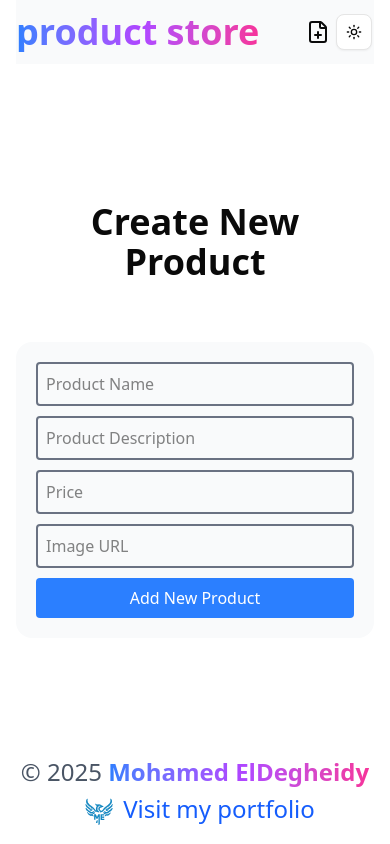
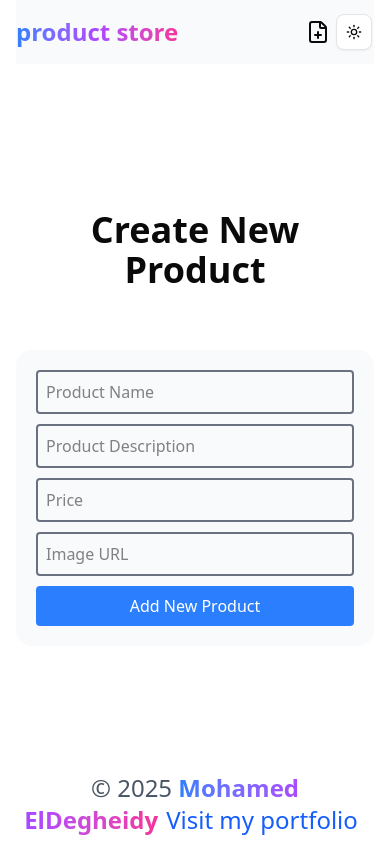
Before and after one commit to mohamedEssamMo/Simple_Store, a React (Vite) app in the folder frontend/: page /create in a window 390 px wide. Built offline with nearby package versions, Linux system fonts and the light colour scheme.

Commit message:
make it responsive

```diff
--- a/frontend/src/components/Footer/Footer.tsx
+++ b/frontend/src/components/Footer/Footer.tsx
@@ -12,9 +12,8 @@ const Footer = () => {
           href="https://mohamedeldegheidy.42web.io/?i=1"
           target="_blank"
           rel="noopener noreferrer"
-          className="text-blue-600 dark:text-blue-400 hover:underline mx-2"
+          className="text-blue-600 dark:text-blue-400 hover:underline mx-2 "
         >
-          <img src="../../../public/logo.svg" alt="My portfolio Logo" className="h-12 w-12 inline-block"/>
           Visit my portfolio
         </a>
       </p>
--- a/frontend/src/components/Navbar/Navbar.tsx
+++ b/frontend/src/components/Navbar/Navbar.tsx
@@ -7,7 +7,7 @@ const Navbar = () => {
   return (
     <div className=" p-0 h-16 flex items-center justify-between w-full sticky top-0 z-50  dark:bg-gray-900 bg-gray-50">
       <Link to="/">
-        <h1 className="text-4xl font-bold bg-gradient-to-r from-blue-500 via-purple-500 to-pink-500 bg-clip-text text-transparent">product store </h1>
+        <h1 className="sm:text-4xl text-2xl font-bold bg-gradient-to-r from-blue-500 via-purple-500 to-pink-500 bg-clip-text text-transparent">product store </h1>
       </Link>
       <div className="flex items-center gap-0.5">
         <button className="px-0.5 rounded-sm bg-transparent">
--- a/frontend/src/pages/HomePage.tsx
+++ b/frontend/src/pages/HomePage.tsx
@@ -13,7 +13,7 @@ const HomePage = () => {
 
     <section className="home-page mt-5 text-center">
       <h1 className="text-4xl font-bold bg-gradient-to-r from-blue-500 via-purple-500 to-pink-500 bg-clip-text text-transparent capitalize text-center">current Products </h1>
-      <div className="grid grid-cols-4 gap-4 my-10">
+      <div className="grid lg:grid-cols-4 md:grid-cols-2 grid-cols-1 gap-4 my-10">
         {products.map((product) => (
           <ProductCard key={product._id} product={product} />
         ))}
```
Also changed, not shown: frontend/src/components/Footer/logo.svg (renamed from frontend/public/logo.svg).
